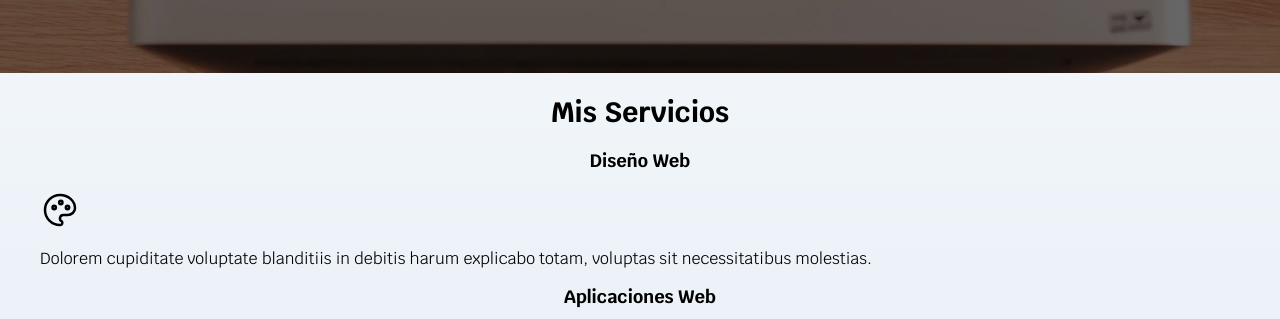
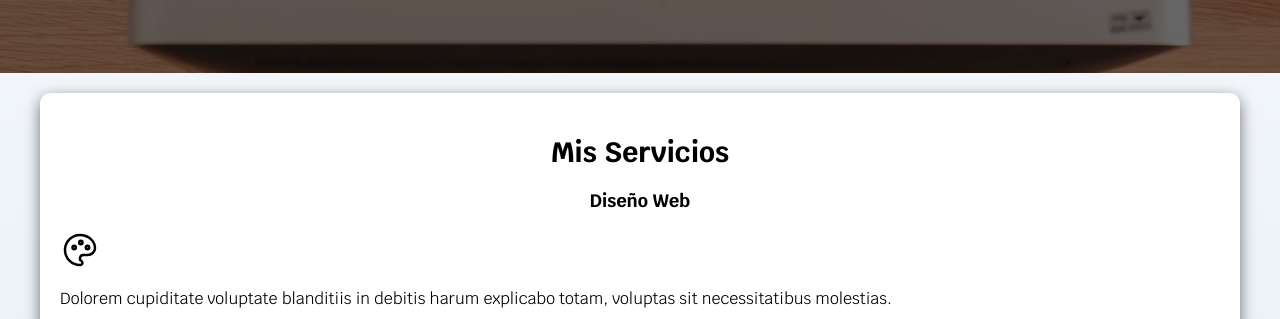
Before and after one commit to SebastiaCiudadB/ProyectoWeb_Freelancer_Inicio, a plain HTML site: page freelancer_inicio/freelancer_inicio/index.html in a window 1280 px wide. Shown: the part 515-834 px from the top of the page. Drawn offline with Linux system fonts and the light colour scheme.

Commit message:
Working on main
- Shadow added on the main container.

```diff
--- a/freelancer_inicio/freelancer_inicio/css/styles.css
+++ b/freelancer_inicio/freelancer_inicio/css/styles.css
@@ -75,6 +75,16 @@ h3{
     margin: 0 auto;
 }
 
+.sombra{
+    -webkit-box-shadow: 0px 5px 15px 0px rgba(112,112,112,1);
+    -moz-box-shadow: 0px 5px 15px 0px rgba(112,112,112,1);
+    box-shadow: 0px 5px 15px 0px rgba(112,112,112,1);
+    background-color: var(--blanco);
+
+    padding: 2rem;
+    border-radius: 1rem;
+}
+
 /*Creamos una classe boton para poder reutilizarlo mas adelante.*/
 .boton{
     background-color: var(--secundario);
@@ -145,6 +155,7 @@ pantalla tiene como minimo 768 pixeles.*/
     background-size: cover  ;
 
     height: 450px;
+    margin-bottom: 2rem;
 
     position: relative;
 }
--- a/freelancer_inicio/freelancer_inicio/index.html
+++ b/freelancer_inicio/freelancer_inicio/index.html
@@ -43,7 +43,7 @@
         </div>
     </section>
 
-    <main class="contenedor">
+    <main class="contenedor sombra">
         <h2>Mis Servicios</h2>
 
         <section>
```
